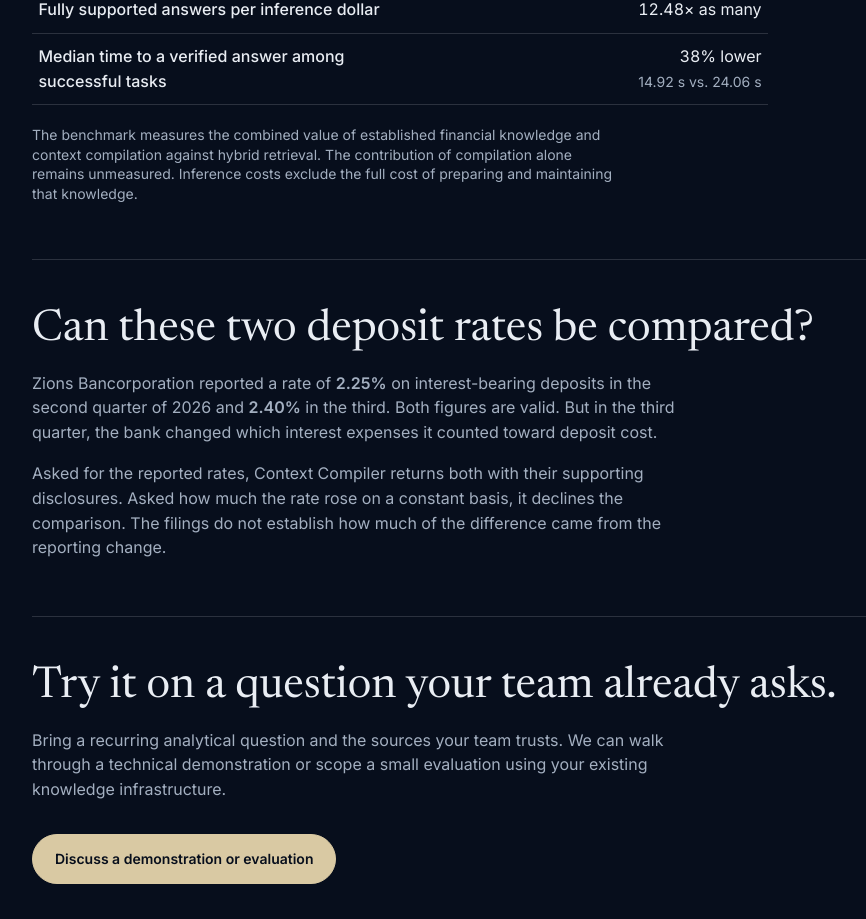
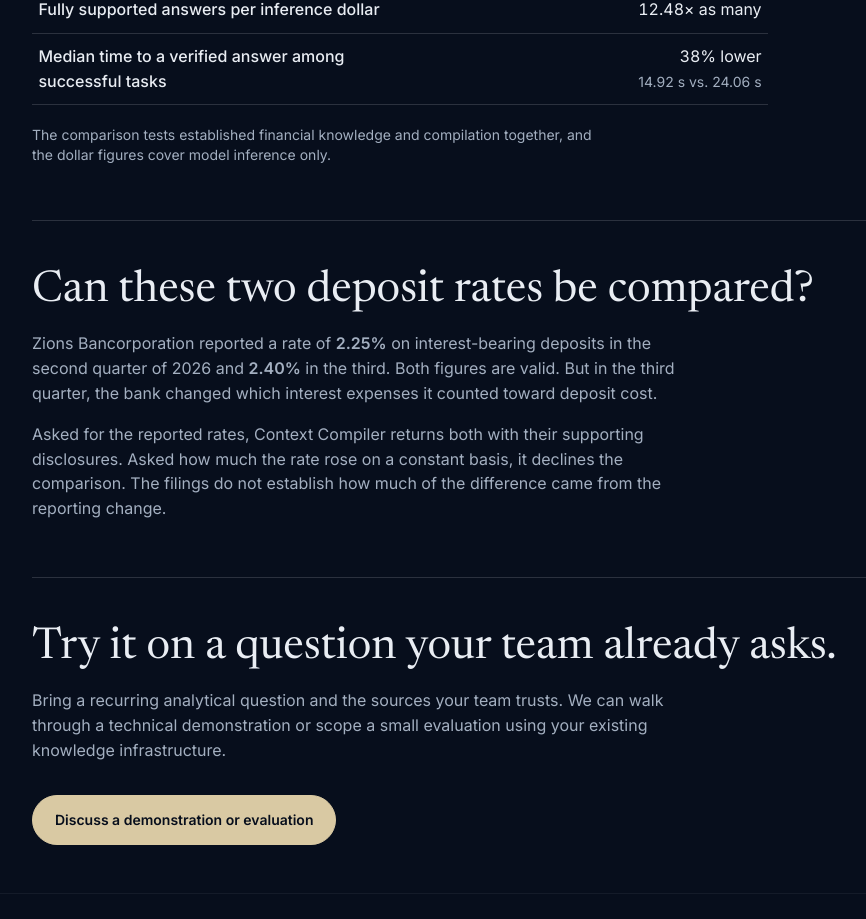
Before and after one commit to reckoning-machines/homepage, a plain HTML site: page compiler/index.html in a window 1280 px wide. Shown: the part 976-1895 px from the top of the page, without its empty margins (90-956 px from the left). Drawn offline with Linux system fonts and the light colour scheme.

Commit message:
Keep the benchmark scope to one sentence

```diff
--- a/compiler/index.html
+++ b/compiler/index.html
@@ -37,7 +37,7 @@
                     <tr><th scope="row">Median time to a verified answer among successful tasks</th><td>38% lower<small>14.92 s vs. 24.06 s</small></td></tr>
                 </tbody>
             </table>
-            <p class="benchmark-scope">The benchmark measures the combined value of established financial knowledge and context compilation against hybrid retrieval. The contribution of compilation alone remains unmeasured. Inference costs exclude the full cost of preparing and maintaining that knowledge.</p>
+            <p class="benchmark-scope">The comparison tests established financial knowledge and compilation together, and the dollar figures cover model inference only.</p>
         </section>
 
         <section class="compiler-section" id="deposit-rates">
```
